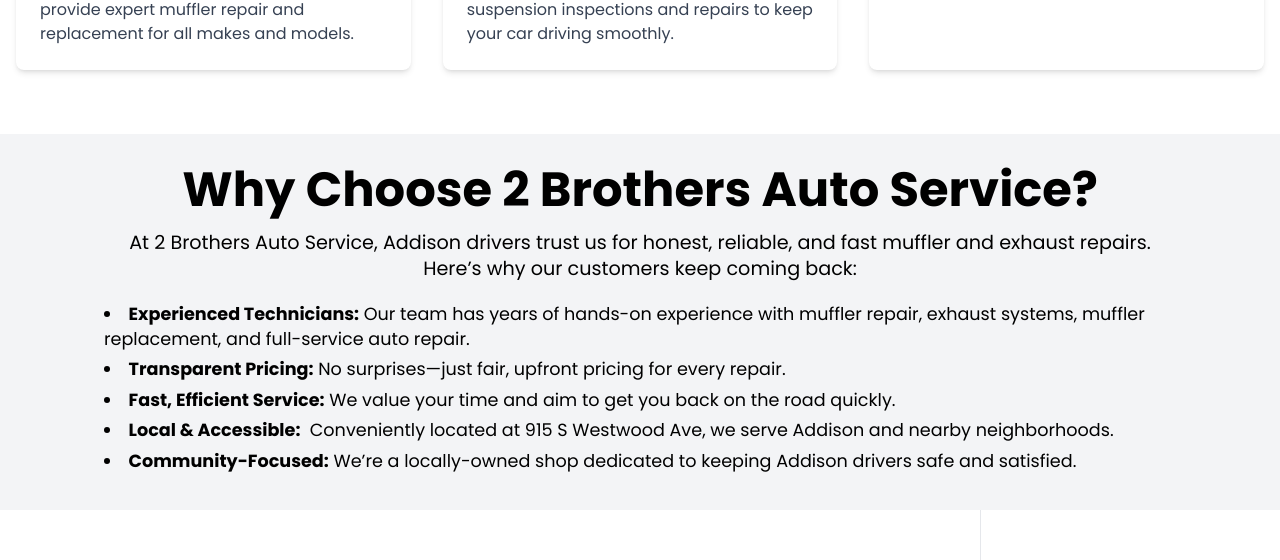
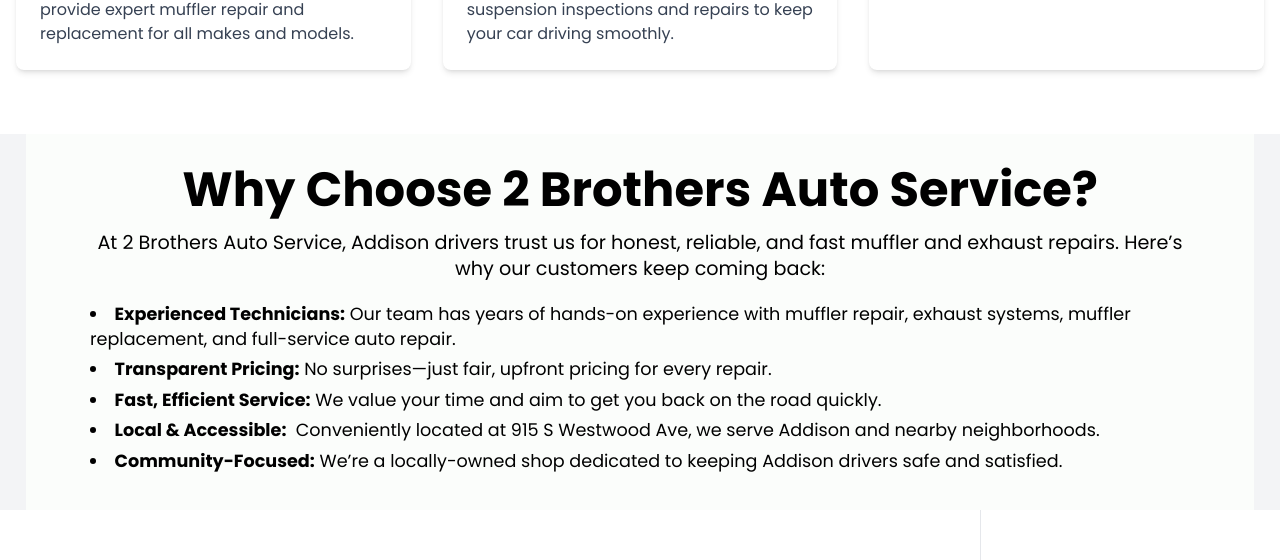
Before and after one commit to oscpaul/a-b, a Next.js app: page / in a window 1280 px wide. Shown: the part 1609-2169 px from the top of the page. Built offline with nearby package versions, Linux system fonts and the light colour scheme.

Commit message:
Update AboutSection.jsx

```diff
--- a/components/AboutSection.jsx
+++ b/components/AboutSection.jsx
@@ -12,8 +12,8 @@ export default function AboutSection() {
   return (
     <section
       style={{
+        backgroundColor:"#fbfdfb",
         padding: "30px 5%",
-        maxWidth: "1200px",
         margin: "0 auto",
         textAlign: "center",
         boxSizing: "border-box",
```
